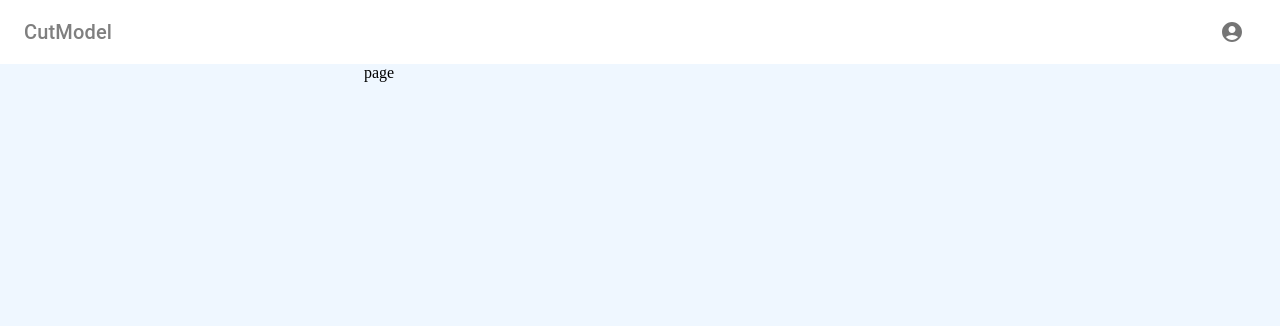
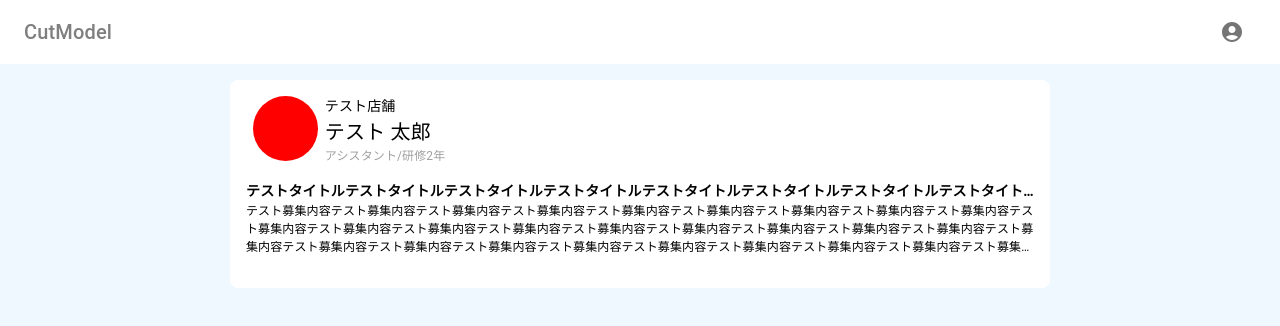
Before and after one commit to shima-hito2/CutModel, a Next.js app: page /top in a window 1280 px wide. Shown: the top 326 px of the page. Built offline with nearby package versions, Linux system fonts and the light colour scheme.

Commit message:
リスト実装(途中)

```diff
--- a/src/app/(user)/top/layout.tsx
+++ b/src/app/(user)/top/layout.tsx
@@ -7,7 +7,7 @@ export default function Layout({
 }) {
   return (
     <>
-      <Container maxWidth='sm'>
+      <Container maxWidth='md'>
         {children}
       </Container>
     </>
--- a/src/app/(user)/top/page.tsx
+++ b/src/app/(user)/top/page.tsx
@@ -1,5 +1,10 @@
+import { ArticleList } from '@/features/articleList'
+
 export default function Page() {
     return (
-        <div>page</div>
+        <>
+            <ArticleList />
+
+        </>
     )
 }
--- /dev/null
+++ b/src/features/articleList/components/ArticleItem.tsx
@@ -0,0 +1,30 @@
+import { Box } from '@mui/material'
+import Typography from '@mui/material/Typography'
+import type { FC } from "react"
+
+export const ArticleItem: FC = () => {
+    return (
+        <>
+            <Box sx={{ backgroundColor: '#FFF', m: 2, p: 2, borderRadius: 2 }}>
+                {/* ユーザー情報 */}
+                <Box sx={{ display: 'flex' }}>
+                    <Box sx={{ width: '10%' }}>
+                        <Box sx={{ borderRadius: '50%', width: 65, height: 65, backgroundColor: 'red', mx: 'auto' }} />
+                    </Box>
+                    <Box sx={{ width: '90%' }}>
+                        <Typography sx={{ fontSize: 14 }}>テスト店舗</Typography>
+                        <Typography sx={{ fontSize: 20 }}>テスト  太郎</Typography>
+                        <Typography sx={{ fontSize: 12, color: '#00000060' }}>アシスタント/研修2年</Typography>
+                    </Box>
+                </Box>
+                {/* レビュー内容(ユーザーに対しての) */}
+                {/* 募集内容 */}
+                <Box sx={{ py: 2 }}>
+                    <Typography sx={{ fontSize: 14, fontWeight: 'bold', overflow: 'hidden', textOverflow: 'ellipsis', whiteSpace: 'nowrap' }}>テストタイトルテストタイトルテストタイトルテストタイトルテストタイトルテストタイトルテストタイトルテストタイトルテストタイトル</Typography>
+                    <Typography sx={{ fontSize: 12, overflow: 'hidden', WebkitBoxOrient: 'vertical', WebkitLineClamp: 3, display: '-webkit-box' }}>テスト募集内容テスト募集内容テスト募集内容テスト募集内容テスト募集内容テスト募集内容テスト募集内容テスト募集内容テスト募集内容テスト募集内容テスト募集内容テスト募集内容テスト募集内容テスト募集内容テスト募集内容テスト募集内容テスト募集内容テスト募集内容テスト募集内容テスト募集内容テスト募集内容テスト募集内容テスト募集内容テスト募集内容テスト募集内容テスト募集内容テスト募集内容テスト募集内容テスト募集内容テスト募集内容テスト募集内容テスト募集内容テスト募集内容テスト募集内容テスト募集内容テスト募集内容テスト募集内容テスト募集内容テスト募集内容テスト募集内容テスト募集内容テスト募集内容テスト募集内容テスト募集内容テスト募集内容テスト募集内容テスト募集内容テスト募集内容テスト募集内容テスト募集内容</Typography>
+                </Box>
+
+            </Box >
+        </>
+    )
+}
--- /dev/null
+++ b/src/features/articleList/components/index.ts
@@ -0,0 +1 @@
+export { ArticleItem } from './ArticleItem';
--- /dev/null
+++ b/src/features/articleList/index.tsx
@@ -0,0 +1,10 @@
+import type { FC } from "react"
+import { ArticleItem } from "./components"
+
+export const ArticleList: FC = () => {
+    return (
+        <>
+            <ArticleItem />
+        </>
+    )
+}
```
